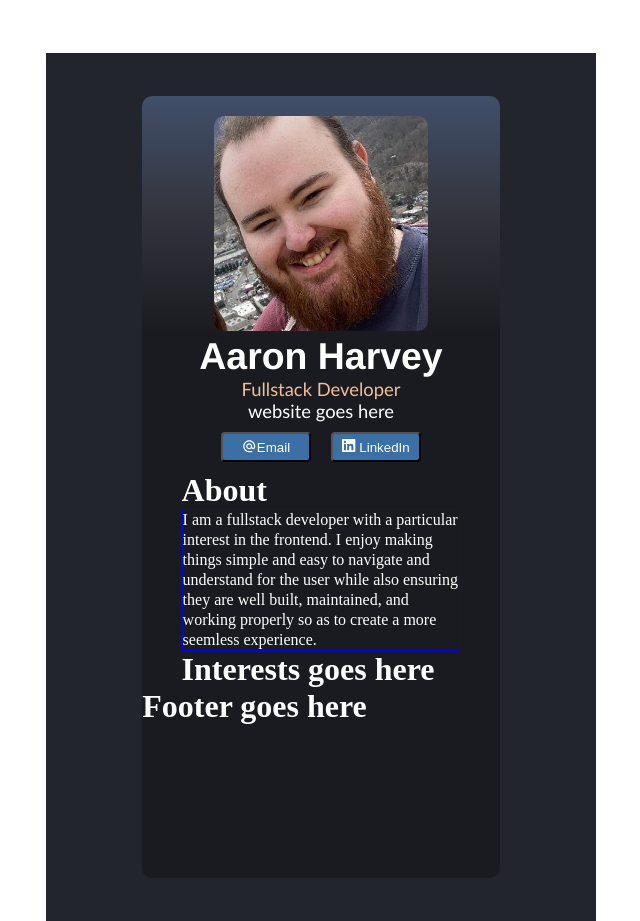
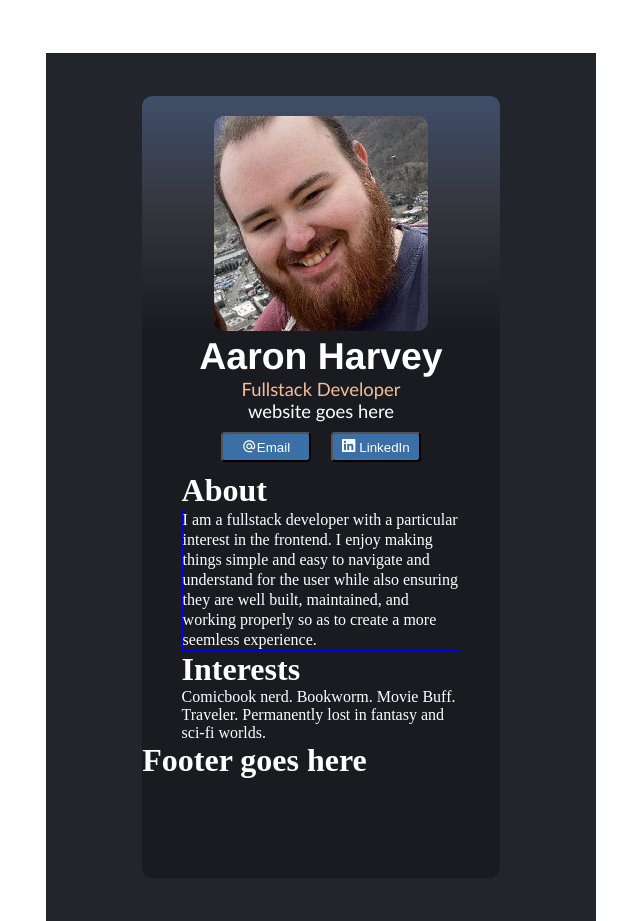
Before and after one commit to AaronJHarvey/React-Digital-Business-Card, a React (Vite) app: page / in a window 1280 px wide. Shown: the whole page, without its empty margins (19-659 px from the left). Built offline with nearby package versions, Linux system fonts and the light colour scheme.

Commit message:
Adds content to Interests

```diff
--- a/src/Components/Interests.jsx
+++ b/src/Components/Interests.jsx
@@ -1,5 +1,10 @@
 import React from 'react';
 
 export default function Interests () {
-	return <h1> Interests goes here</h1>;
+	return (
+		<div id=''>
+			<h1>Interests</h1>
+			<p>Comicbook nerd. Bookworm. Movie Buff. Traveler. Permanently lost in fantasy and sci-fi worlds.</p>
+		</div>
+	);
 }
```
